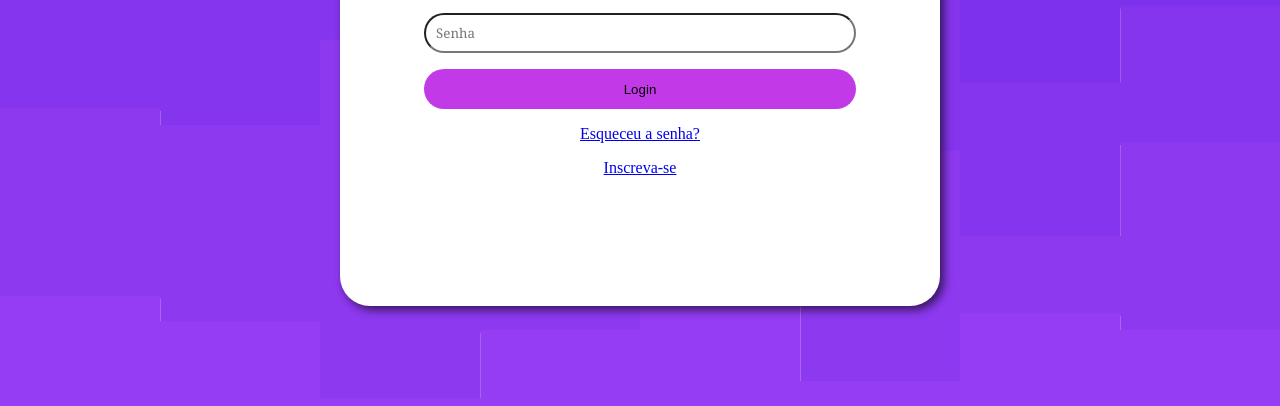
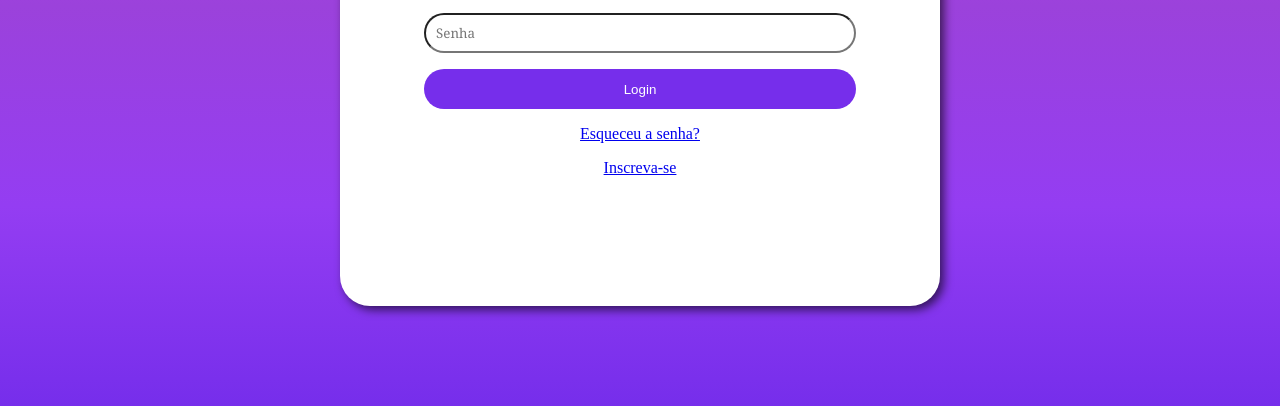
Before and after one commit to josantanareal/pagina-login, a plain HTML site: page index.html in a window 1280 px wide. Shown: the part 394-800 px from the top of the page. Drawn offline with Linux system fonts and the light colour scheme.

Commit message:
Update style.css

```diff
--- a/style/style.css
+++ b/style/style.css
@@ -23,7 +23,7 @@ body {
     place-items: center;
     margin: 0;
     padding: 0px 100px;
-    background-image: url("../img/background.svg");
+    background-image: linear-gradient(to top, var(--cor00), var(--cor01), var(--cor02), var(--cor03), var(--cor04));
     background-repeat: no-repeat;
     background-size: cover;
 }
@@ -34,7 +34,7 @@ body {
     width: 600px;
     height: 600px;
     background-color: white;
-    margin: 0px;
+    margin: auto;
     padding: 120px 30px 60px 30px;
     border-radius: 30px;
     box-shadow: rgba(0, 0, 0, 0.616) 4px 4px 10px;
@@ -60,7 +60,8 @@ body {
 }
 
 .login-form > button {
-    background-color: var(--cor04);
+    color: white;
+    background-color: var(--cor00);
     border: 0;
 }
 
```
